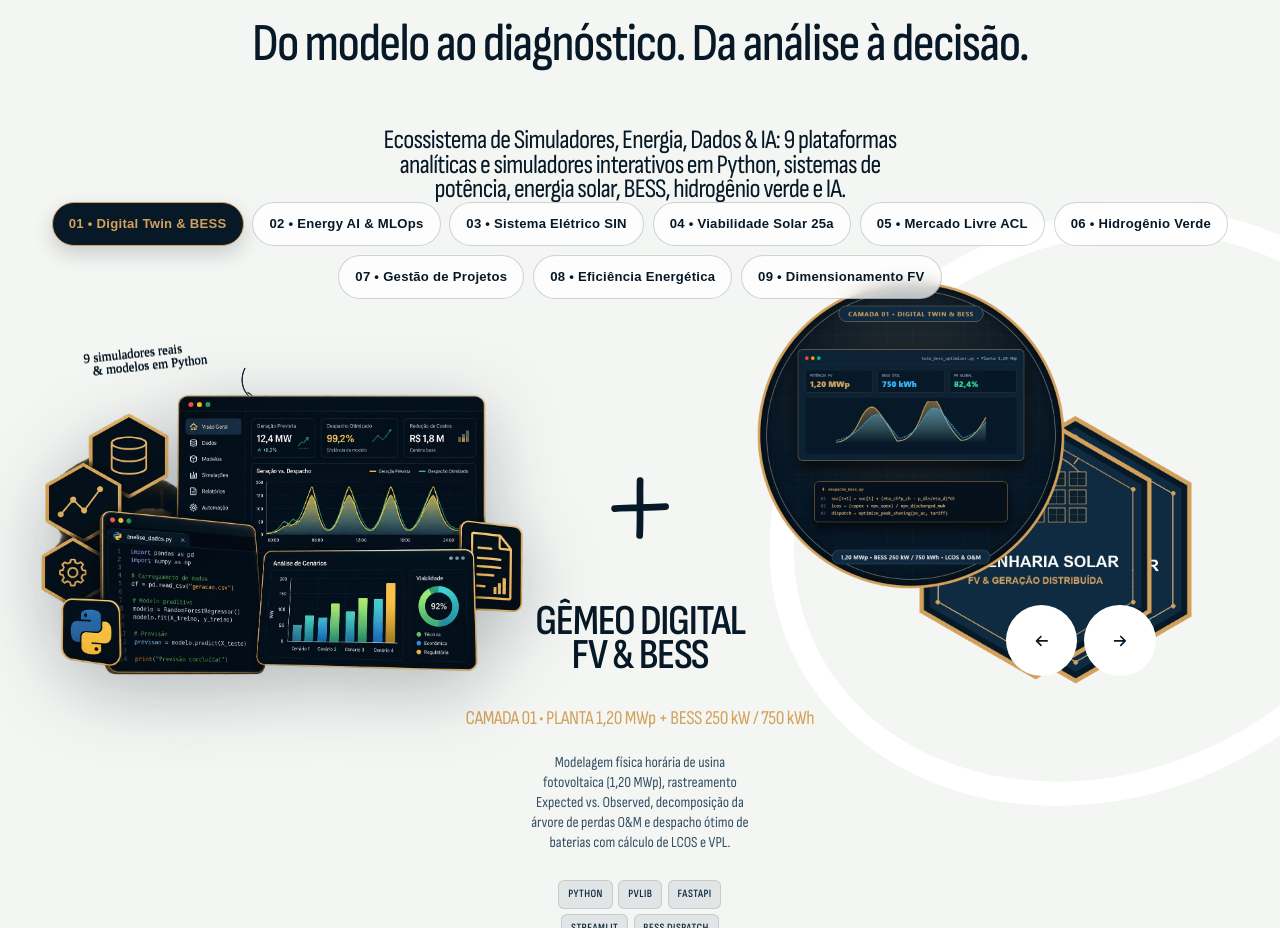
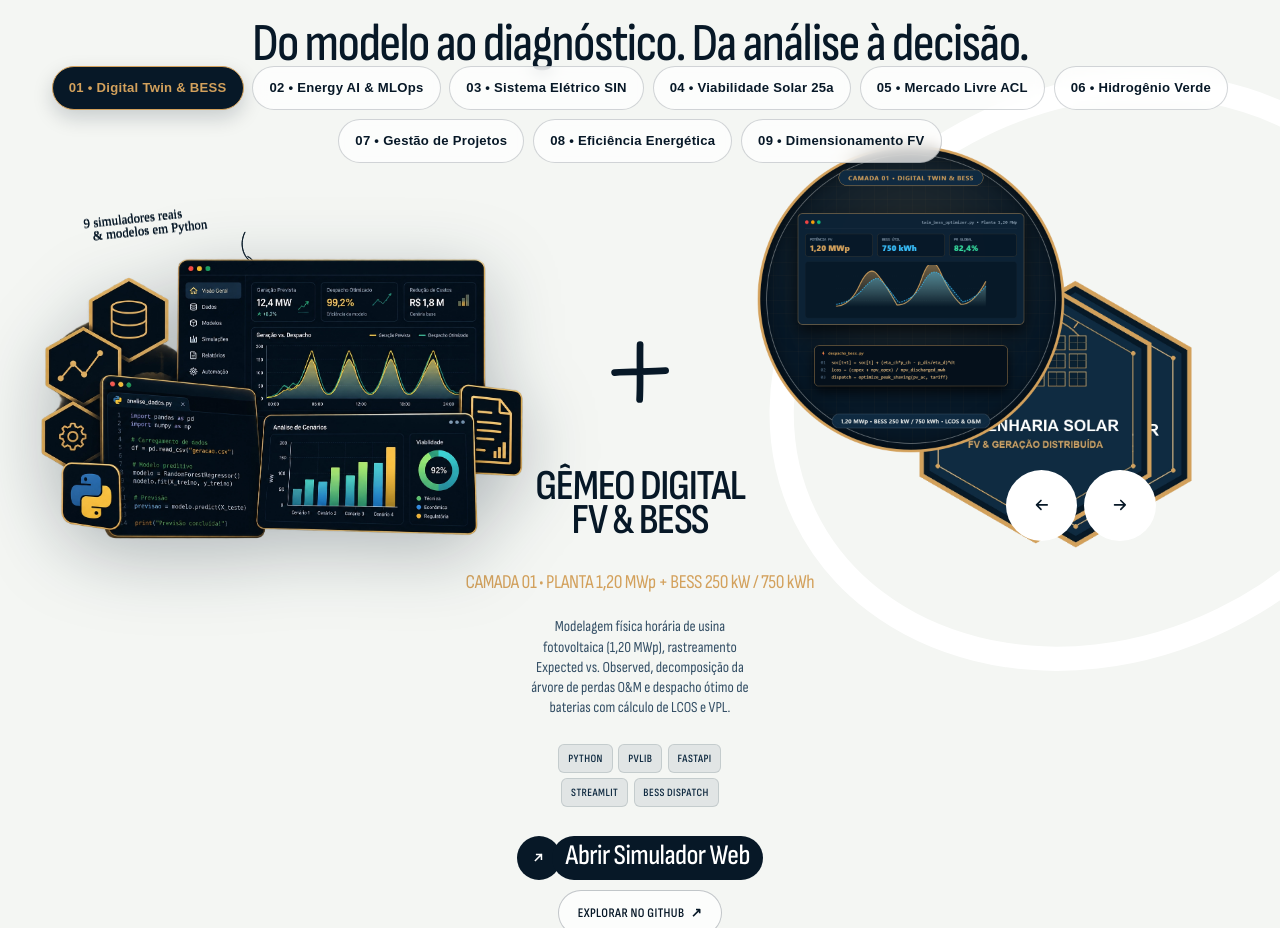
Before and after one commit to luscaarmstrong1/lucas-santos-portfolio, a Next.js app: page / in a window 1280 px wide. Shown: the part 5240-6168 px from the top of the page. Built offline with nearby package versions, Linux system fonts and the light colour scheme; no server answers; a web font is replaced by a local one.

Commit message:
style(showcase): remove ecosystem disclaimer paragraph from header

```diff
--- a/src/components/DailyMeals.tsx
+++ b/src/components/DailyMeals.tsx
@@ -23,9 +23,6 @@ export function DailyMeals() {
               {INTERACTIVE_SHOWCASE.sectionSubtitle}
             </h3>
           </div>
-          <p className="flavour-paragraph" style={{ maxWidth: "46ch" }}>
-            {INTERACTIVE_SHOWCASE.projectName}: {INTERACTIVE_SHOWCASE.disclaimer}
-          </p>
         </div>
 
         <div className="flavour-layer-pills" role="tablist" aria-label="Projetos e camadas de engenharia">
```
